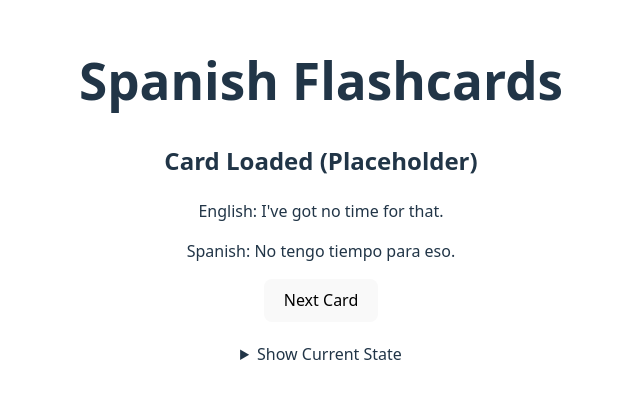
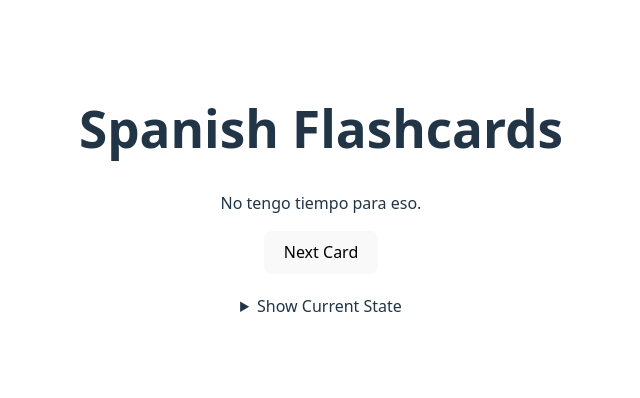
Before and after one commit to arf2k/SpanFlash, a React (Vite) app: page / in a window 1280 px wide. Shown: the part 208-606 px from the top of the page, without its empty margins (319-959 px from the left). Built offline with nearby package versions, Linux system fonts and the light colour scheme.

Commit message:
Add flashcard component to App.jsx

```diff
--- a/src/App.jsx
+++ b/src/App.jsx
@@ -1,8 +1,9 @@
-import { useState, useEffect } from 'react'; // Add useEffect later
+import { useState, useEffect } from 'react';
+import Flashcard from './components/Flashcard';
 import './App.css';
 
 // Define constants
-const TOTAL_CHUNKS = 23; // The number of chunk files you created
+const TOTAL_CHUNKS = 23;
 
 function App() {
     // === State Variables ===
@@ -13,7 +14,7 @@ function App() {
     const [score, setScore] = useState({ correct: 0, incorrect: 0 }); // Tracks the score
     const [hintData, setHintData] = useState(null); // Stores hint data from MW API
 
-    // === Placeholder for functions we will add later ===
+
      const fetchRandomPair = async () => {
       console.log("Attempting to fetch new pair....")
       setIsLoading(true);
@@ -71,8 +72,7 @@ function App() {
       fetchRandomPair();
      }, []);
 
-    // === Component Return (Basic Structure) ===
-    // Inside the App function component...
+
 
 // === Component Return ===
 return (
@@ -87,11 +87,11 @@ return (
 
       {/* Display Flashcard Area (only if NOT loading, NO error, and pair exists) */}
       {!isLoading && !error && currentPair && (
-          <div className="flashcard-area">
-              {/* We will put the actual Flashcard component here later */}
-              <h2>Card Loaded (Placeholder)</h2>
-              <p>English: {currentPair.english}</p>
-              <p>Spanish: {currentPair.spanish}</p>
+          <div>
+              <Flashcard
+              pair={currentPair}
+              direction={languageDirection}
+              />
               <button onClick={fetchRandomPair} disabled={isLoading}>
                   {isLoading ? 'Loading...' : 'Next Card'}
               </button>
```
